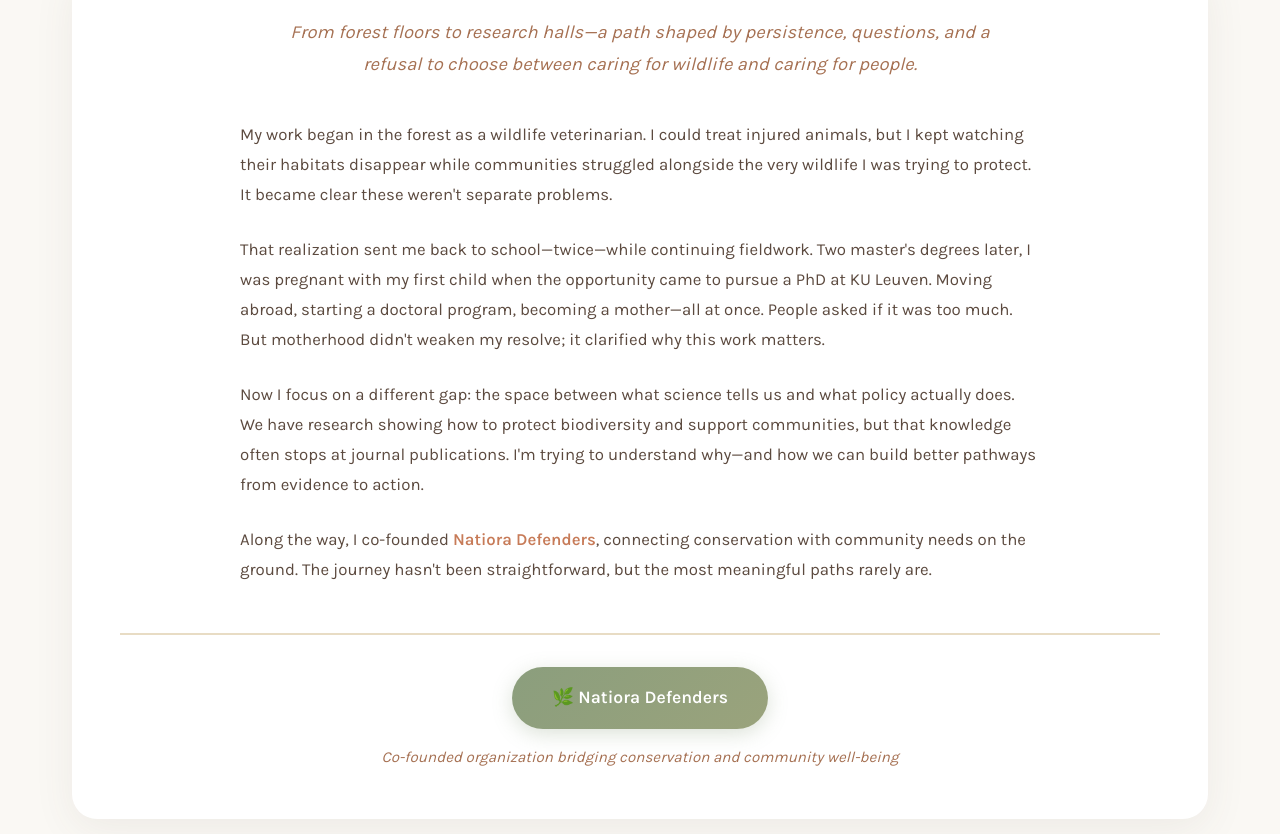
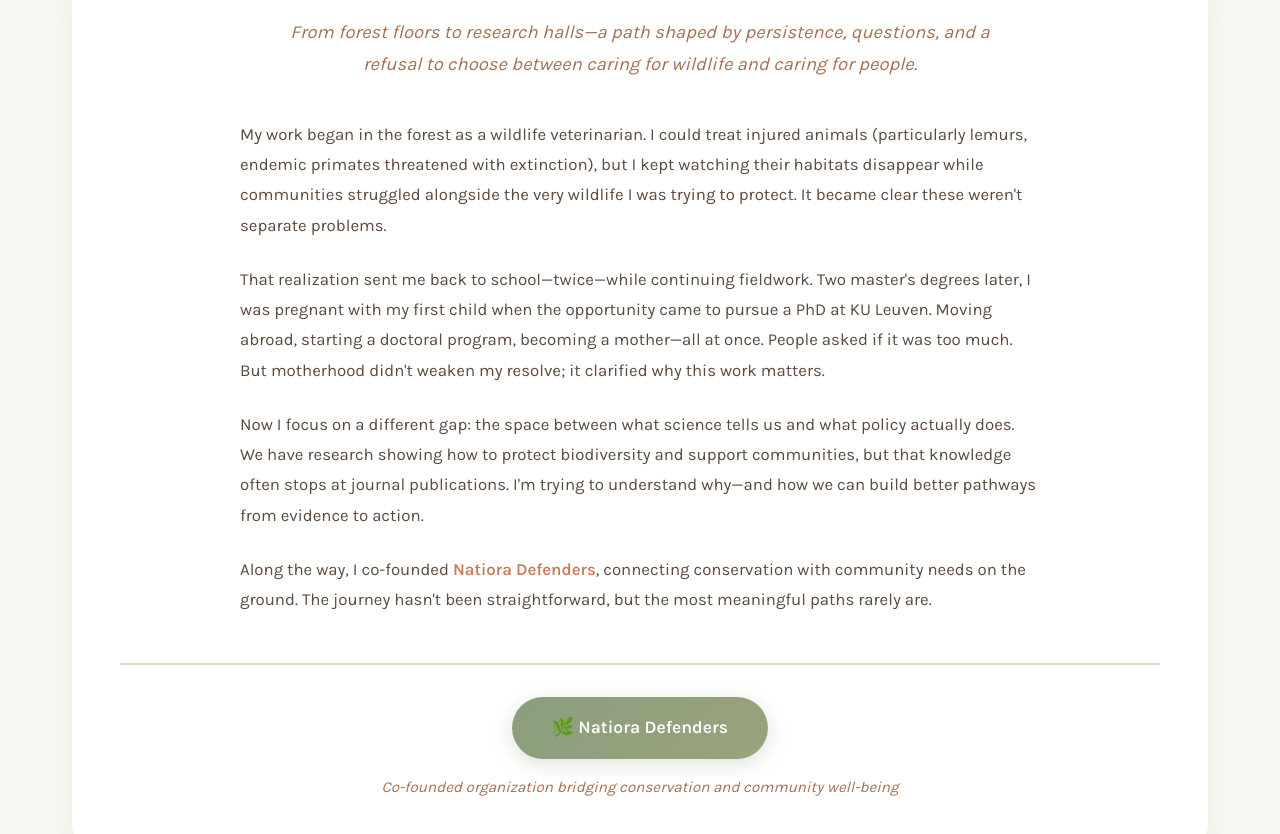
Before and after one commit to klmahefarisoa/klmahefarisoa.github.io, a plain HTML site: page index.html in a window 1280 px wide. Shown: the part 1540-2374 px from the top of the page. Drawn offline with nearby package versions, Linux system fonts and the light colour scheme.

Commit message:
Update index.html

```diff
--- a/index.html
+++ b/index.html
@@ -634,7 +634,7 @@
                 <p class="story-intro">From forest floors to research halls—a path shaped by persistence, questions, and a refusal to choose between caring for wildlife and caring for people.</p>
 
                 <div class="story-text">
-                    <p>My work began in the forest as a wildlife veterinarian. I could treat injured animals, but I kept watching their habitats disappear while communities struggled alongside the very wildlife I was trying to protect. It became clear these weren't separate problems.</p>
+                    <p>My work began in the forest as a wildlife veterinarian. I could treat injured animals (particularly lemurs, endemic primates threatened with extinction), but I kept watching their habitats disappear while communities struggled alongside the very wildlife I was trying to protect. It became clear these weren't separate problems.</p>
 
                     <p>That realization sent me back to school—twice—while continuing fieldwork. Two master's degrees later, I was pregnant with my first child when the opportunity came to pursue a PhD at KU Leuven. Moving abroad, starting a doctoral program, becoming a mother—all at once. People asked if it was too much. But motherhood didn't weaken my resolve; it clarified why this work matters.</p>
 
```
